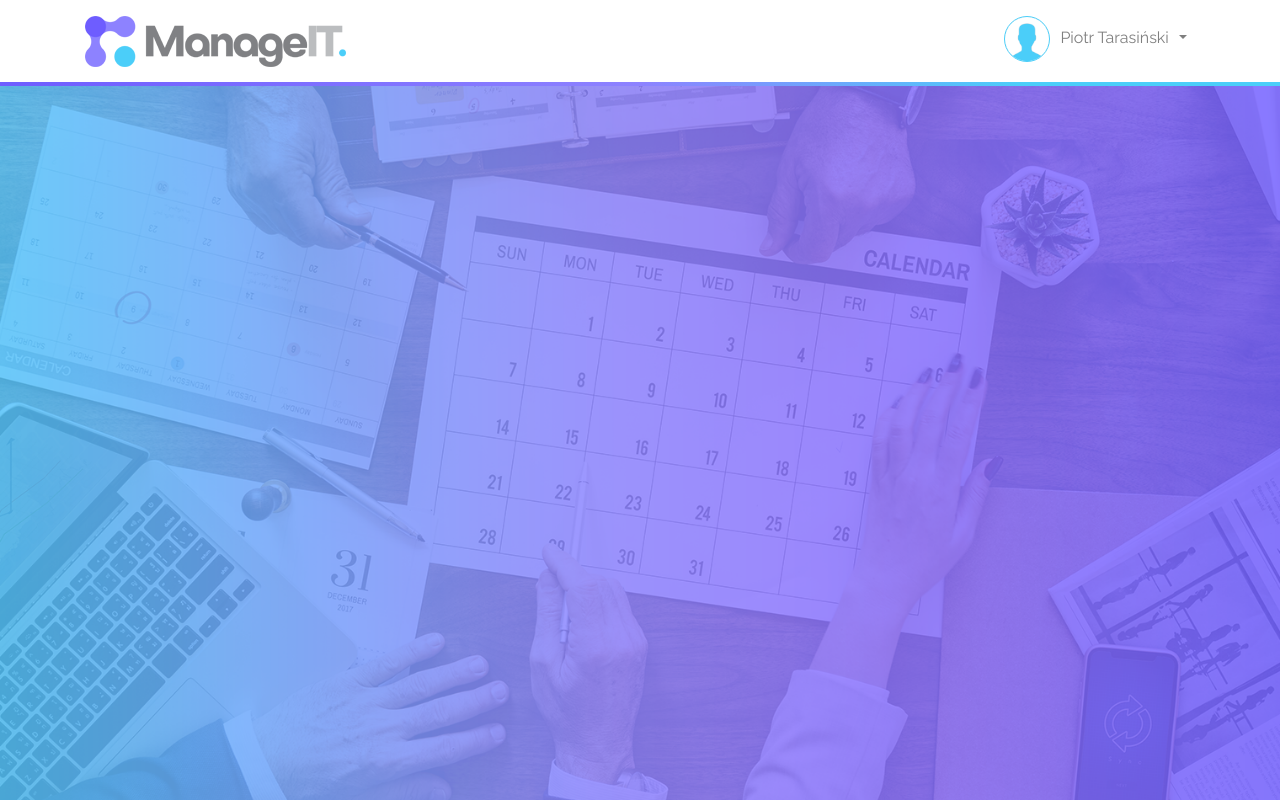
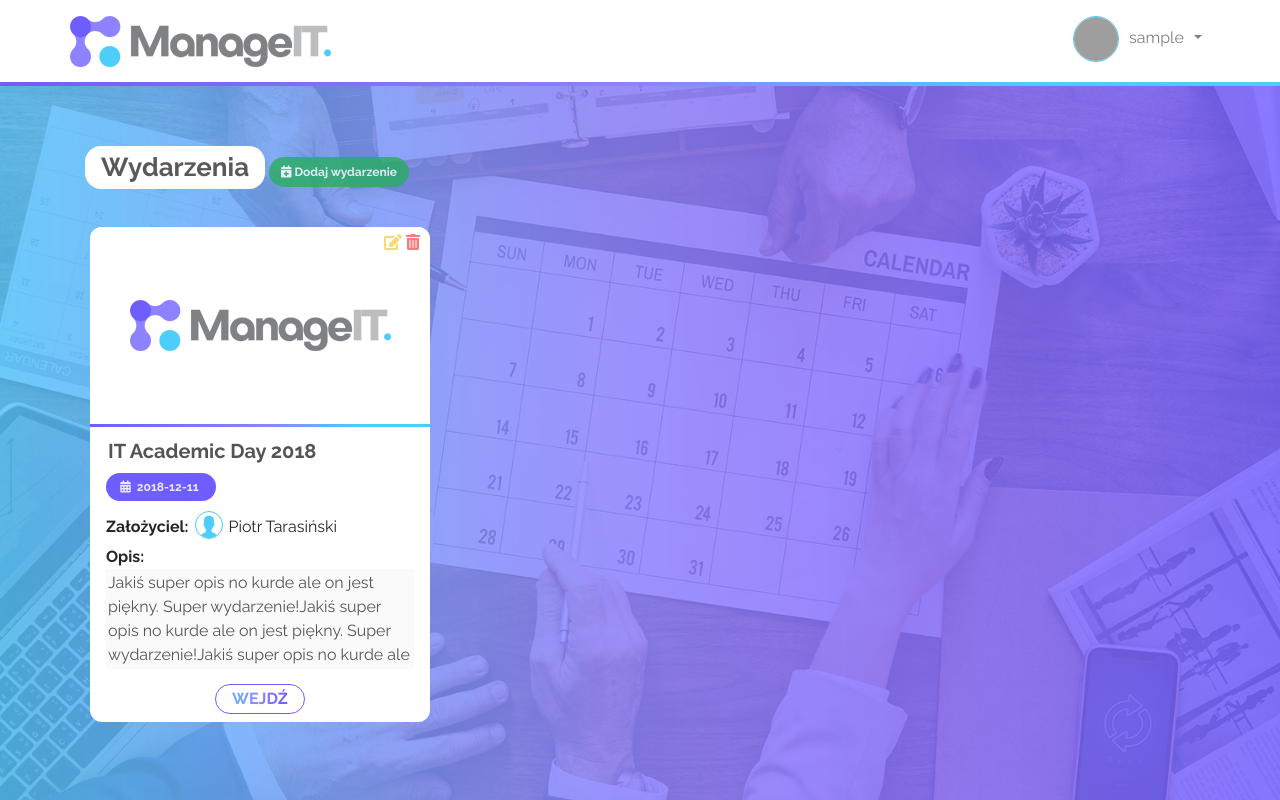
Before and after one commit to PiotrTarasinski/ManageIT, a PHP site: page /events.php in a window 1280 px wide. Run offline with PHP 8.4, Linux system fonts and the light colour scheme; the visitor is signed in with stand-in values (Sample User, id 1); data that the repository does not hold is empty; some libraries are stand-ins or nearby versions; grey boxes are pictures that could not be loaded.

Commit message:
Event page
-added event page

```diff
--- a/css/events.css
+++ b/css/events.css
@@ -0,0 +1,240 @@
+.events_header{
+    background-color: #fff;
+    display: inline-block;
+    width: 180px;
+    text-align: center;
+    border-radius: 16px;
+    font-size: 26px;
+    font-weight: bold;
+    padding: 6px 12px 6px 12px;
+    margin-top: 60px;
+    color: rgba(0,0,0,0.65);
+}
+
+.add_event_button{
+    text-align: center;
+    border-radius: 16px;
+    border: none;
+    font-size: 12px;
+    padding: 6px 12px 6px 12px;
+    font-weight: bold;
+    background-color: #27ae60;
+    color: #fff;
+    opacity: 0.8;
+    outline: none;
+}
+
+.add_event_button:hover{
+    opacity: 1;
+    cursor: pointer;
+}
+
+.main{
+    padding-bottom: 40px;
+}
+
+.col{
+    padding: 0;
+    margin: 0;
+    display: flex;
+    justify-content: center;
+    max-width: 380px;
+}
+.event_card{
+    margin-top: 30px;
+    width: 340px;
+    min-width: 340px;
+    background-color: #fff;
+    border-radius: 12px;
+    overflow: hidden;
+}
+
+.edit_icon , .delete_icon{
+    position: absolute;
+    z-index: 10;
+    top: 4px;
+    opacity: 0.6;
+    transition: opacity 0.5s;
+}
+
+.edit_icon , .delete_icon{
+    cursor: pointer;
+}
+
+.edit_icon{
+    right: 28px;
+    color: #f1c40f;
+}
+
+.delete_icon{
+    right: 10px;
+    color: #f12727;
+}
+
+.edit_icon:hover , .delete_icon:hover{
+    opacity: 1;
+}
+
+
+.event_card_img_container{
+    position: relative;
+    width: 100%;
+    height: 200px;
+    background-color: white;
+    display: flex;
+    align-items: center;
+    justify-content: center;
+    border-bottom: 3px solid transparent;
+    -moz-border-image: -moz-linear-gradient(90deg, rgb(110, 93, 255) 0%, rgb(141, 130, 255) 50%, rgb(75, 206, 249) 80%);
+    -webkit-border-image: -webkit-linear-gradient(90deg, rgb(110, 93, 255) 0%, rgb(141, 130, 255) 50%, rgb(75, 206, 249) 80%);
+    border-image: linear-gradient(90deg, rgb(110, 93, 255) 0%, rgb(141, 130, 255) 50%, rgb(75, 206, 249) 80%);
+    border-image-slice: 1;
+    color: rgba(0,0,0,0.65);
+}
+
+.add_img_button{
+    position: absolute;
+    z-index: 2;
+    width: 100%;
+    height: 100%;
+}
+
+.add_img_button:hover{
+    cursor: pointer;
+}
+
+.event_card_img{
+    max-width: 100%;
+    max-height: 100%;
+}
+
+.event_card_body{
+    padding: 8px 16px 8px 16px;
+}
+
+input[type="text"]:disabled{
+    background-color: transparent;
+    border: none !important;
+    outline: none;
+}
+
+input[type="text"], .event_card_description{
+    background-color: transparent;
+    border: none;
+    outline: none;
+    width: 100%;
+    transition: border 1s;
+    border-bottom: 2px solid #4bcef9;
+}
+
+input[type="text"]:hover , input[type="text"]:active , .event_card_description:hover , .event_card_description:active{
+    border-bottom: 2px solid #6e5dff;
+}
+
+.event_card_title{
+    font-weight: bold;
+    font-size: 20px;
+    width: 100%;
+}
+
+.event_card_creator{
+    width: 100%;
+    display: flex;
+    align-items: flex-end;
+    padding-top: 2px;
+    padding-bottom: 6px;
+}
+
+.event_card_body p{
+    padding: 0;
+    margin: 0;
+}
+
+
+.event_card_creator_avatar_container{
+    width: 28px;
+    height: 28px;
+    margin-left: 6px;
+    margin-right: 6px;
+    border-radius: 50%;
+    border: 1px solid #4bcef9;
+}
+
+.event_card_date{
+    width: 110px;
+    background-color: #6e5dff;
+    border-radius: 16px;
+    margin-top: 6px;
+    padding: 4px 6px 4px 6px;
+    display: flex;
+    align-items: center;
+    justify-content: center;
+    color: rgba(255,255,255,0.85);
+    font-weight: bold;
+    font-size: 12px;
+    margin-bottom: 8px;
+}
+
+.event_card_date_value{
+    background-color: transparent;
+    border: none;
+    outline: none;
+    width: 71px !important;
+    color: rgba(255,255,255,0.85);
+    padding-left: 6px;
+    font-weight: bold;
+    border: none !important;
+}
+
+.event_card_date_value:hover{
+    cursor: pointer;
+}
+
+.event_card_date_value:disabled:hover{
+    cursor: auto;
+}
+
+.event_card_description{
+    width: 100%;
+    resize: none;
+    overflow-y: auto;
+    background-color: rgba(0,0,0,0.02);
+}
+
+.event_card_description:disabled{
+    border: none !important;
+    outline: none;
+}
+
+.enter_event_button{
+    display: block;
+    margin-left: auto;
+    margin-right: auto;
+    outline: none;
+    padding: 2px 16px 2px 16px;
+    margin-top: 8px;
+    border-radius: 16px;
+    border: none;
+    font-weight: bold;
+    background:-webkit-linear-gradient(90deg, rgb(75, 206, 249) 0%, rgb(141, 130, 255) 50%, rgb(110, 93, 255) 80%);
+    background:-o-linear-gradient(90deg, rgb(75, 206, 249) 0%, rgb(141, 130, 255) 50%, rgb(110, 93, 255) 80%);
+    background:-moz-linear-gradient(90deg, rgb(75, 206, 249) 0%, rgb(141, 130, 255) 50%, rgb(110, 93, 255) 80%);
+    background:linear-gradient(90deg, rgb(75, 206, 249) 0%, rgb(141, 130, 255) 50%, rgb(110, 93, 255) 80%);
+    -webkit-background-clip: text;
+    -webkit-text-fill-color: transparent;
+    border: 1px solid #6e5dff;
+    transition: border 1s;
+    transition: color 1s;
+
+}
+
+.enter_event_button:hover{
+    -webkit-background-clip: padding-box;
+    -webkit-text-fill-color: rgba(255,255,255,0.9);
+    border: 1px solid transparent;
+    cursor: pointer;
+}
+
+.enter_event_button:focus{
+    outline: none;
+}
--- a/css/navbar_logged.css
+++ b/css/navbar_logged.css
@@ -1,4 +1,5 @@
 .nav_avatar_container{
+    position: relative;
     width: 46px;
     height: 46px;
     display: inline-block;
@@ -11,5 +12,38 @@
     padding-right: 2px;
 }
 
-.dropdown-toggle::after{
+.dropdown-menu{
+    text-align: center;
 }
+
+.dropdown-item{
+    padding-left: 0px;
+    padding-right: 0px;
+}
+
+
+.log_out_button{
+    color: red;
+}
+
+.log_out_button:hover{
+    color: red;
+}
+
+.dropdown-toggle{
+    padding-left: 0px !important;
+}
+
+.message_container{
+    position: absolute;
+    bottom: -10px;
+    right: 0px;
+}
+
+@media (max-width: 576px) {
+    .username{
+        display: none;
+    }
+
+
+}
--- a/css/style.css
+++ b/css/style.css
@@ -4,6 +4,25 @@
     padding: 0;
     margin: 0;
     font-family: 'Raleway', sans-serif;
+}
+
+::-webkit-scrollbar {
+    width: 8px;
+    border-radius: 12px;
+}
+
+::-webkit-scrollbar-thumb {
+    background:-webkit-linear-gradient(180deg, rgb(75, 206, 249) 0%, rgb(141, 130, 255) 50%, rgb(110, 93, 255) 80%);
+    background:-o-linear-gradient(180deg, rgb(75, 206, 249) 0%, rgb(141, 130, 255) 50%, rgb(110, 93, 255) 80%);
+    background:-moz-linear-gradient(180deg, rgb(75, 206, 249) 0%, rgb(141, 130, 255) 50%, rgb(110, 93, 255) 80%);
+    background:linear-gradient(180deg, rgb(75, 206, 249) 0%, rgb(141, 130, 255) 50%, rgb(110, 93, 255) 80%);
+    background-clip: padding-box;
+    border-radius: 12px;
+}
+
+::-webkit-scrollbar-track {
+    background-color: #f7f7f9;
+    border-radius: 12px;
 }
 
 nav{
@@ -26,6 +45,15 @@
     background-repeat: no-repeat;
 }
 
+.input_file{
+	width: 0.1px;
+	height: 0.1px;
+	opacity: 0;
+	overflow: hidden;
+	position: absolute;
+	z-index: -1;
+}
+
 .button{
     display: block;
     position: relative;
@@ -42,6 +70,7 @@
 .avatar_image{
     width: 100%;
     height: 100%;
+    border-radius: 50%;
 }
 
 .button::after{
--- a/data_base.php
+++ b/data_base.php
@@ -12,6 +12,9 @@
             echo "Nie udało się połączyć z serwerem bazy danych";
             exit();
         }
+        if($this->mysqli->set_charset("utf8")){
+            //zmieniono kodowanie
+        }
     }
     function __destruct(){
         $this->mysqli->close();
--- a/events.php
+++ b/events.php
@@ -5,6 +5,7 @@
         header('Location: login_page.php');
         exit();
     }
+    require_once "navbar.php";
 ?>
 
 <!doctype html>
@@ -30,35 +31,56 @@
 
 
     <div class="hero_body">
-        <!-- Navbar -->
-        <nav class="navbar navbar-expand-sm navbar-light">
-            <div class="container">
-                <a class="navbar-brand" href="events.php"><img src="img/manageIT_logo.png" alt="ManageIT Logo"></a>
-                <ul class="navbar-nav">
-                    <li class="nav-item dropdown">
-                        <a class="nav-link dropdown-toggle" data-toggle="dropdown" href="#" role="button" aria-haspopup="true" aria-expanded="false">
-                            <div class="nav_avatar_container rounded-circle">
-                                <img class="avatar_image" src="img/default_avatar.png" alt="User Avatar">
+        <?php
+            display_navbar();
+        ?>
+
+        <div class="container">
+            <h1 class="events_header">Wydarzenia</h1>
+            <button class="add_event_button"><i class="fas fa-calendar-plus"></i> Dodaj wydarzenie</button>
+            <div class="main">
+                <div class="row">
+                    <!--CARD-->
+                    <div class="col">
+                        <div class="event_card">
+                            <div class="event_card_img_container">
+                                <span class="edit_icon" onclick="editEvent(this)" data-disabled="1" data-id="1"><i class="fas fa-edit"></i></span>
+                                <span class="delete_icon"  data-id="1"><i class="fas fa-trash-alt"></i></span>
+                                <label for="add_event_card_img" onclick="triggerInputFile(this)" class="add_img_button" data-id="1"></label>
+                                <input name="event_card_img" disabled onchange="previewLogo(this)" type="file" class="input_file" accept="image/*" data-function="input-file" data-type="input" data-id="1"/>
+                                <img class="event_card_img" src="img/manageIT_logo.png" alt="Event Image" data-type="preview" data-id="1">
                             </div>
-                            <p class="username">Piotr Tarasiński</p>
-                        </a>
-                        <div class="dropdown-menu dropdown-menu-right">
-                            <a class="dropdown-item" href="#">Wiadomości <span class="badge badge-primary">0</span></a>
-                            <a class="dropdown-item" href="#">Edytuj profil</a>
-                            <div class="dropdown-divider"></div>
-                            <a class="dropdown-item" href="log_out.php">Wyloguj się</a>
+                            <div class="event_card_body">
+                                <input class="event_card_title" disabled type="text" name="event_title" value="IT Academic Day 2018" data-type="input" data-id="1"/>
+                                <div class="event_card_date" id="date_time_picker">
+                                    <i class="fas fa-calendar-alt"></i>
+                                    <input id="event_date" disabled class="event_card_date_value" type="text" value="2018-12-11" data-type="input" data-id="1">
+                                </div>
+                                <div class="event_card_creator">
+                                    <p class="font-weight-bold">Założyciel:</p>
+                                    <div class="event_card_creator_avatar_container">
+                                        <img class="avatar_image" src="img/default_avatar.png" alt="Creator avatar">
+                                    </div>
+                                    <p>Piotr Tarasiński</p>
+                                </div>
+                                <p class="font-weight-bold">Opis:</p>
+                                <textarea class="event_card_description" disabled rows="4" name="event_description" data-type="input" data-id="1">Jakiś super opis no kurde ale on jest piękny. Super wydarzenie!Jakiś super opis no kurde ale on jest piękny. Super wydarzenie!Jakiś super opis no kurde ale on jest piękny. Super wydarzenie!</textarea>
+                                <button class="enter_event_button" data-id="1">WEJDŹ</button>
+                            </div>
                         </div>
-                    </li>
-                </ul>
+                    </div>
+                    <!--CARD END-->
+                </div>
             </div>
-        </nav>
-        <!--End Of Navbar -->
+
+        </div>
     </div>
 
-    <!-- Optional JavaScript -->
     <!-- jQuery first, then Popper.js, then Bootstrap JS -->
     <script src="https://code.jquery.com/jquery-3.3.1.slim.min.js" integrity="sha384-q8i/X+965DzO0rT7abK41JStQIAqVgRVzpbzo5smXKp4YfRvH+8abtTE1Pi6jizo" crossorigin="anonymous"></script>
     <script src="https://cdnjs.cloudflare.com/ajax/libs/popper.js/1.14.3/umd/popper.min.js" integrity="sha384-ZMP7rVo3mIykV+2+9J3UJ46jBk0WLaUAdn689aCwoqbBJiSnjAK/l8WvCWPIPm49" crossorigin="anonymous"></script>
     <script src="https://stackpath.bootstrapcdn.com/bootstrap/4.1.3/js/bootstrap.min.js" integrity="sha384-ChfqqxuZUCnJSK3+MXmPNIyE6ZbWh2IMqE241rYiqJxyMiZ6OW/JmZQ5stwEULTy" crossorigin="anonymous"></script>
+    <!-- Optional JavaScript -->
+    <script src="js/events.js"></script>
 </body>
 </html>
--- /dev/null
+++ b/navbar.php
@@ -0,0 +1,50 @@
+<?php
+
+function display_navbar(){
+    require_once "data_base.php";
+    //create data base connection
+    $db = new db();
+    //sql query
+    $sql = "SELECT * FROM messages WHERE recipient='".$_SESSION['user_id']."'";
+    $messages_count = 0;
+    if($result = $db->query($sql)){
+        $messages_count = $result->num_rows;
+        $result->free_result();
+    }
+    //close data base connection
+    unset($db);
+
+    //display navbar
+    echo
+    '<!-- Navbar -->
+    <nav class="navbar navbar-expand navbar-light">
+        <div class="container">
+            <a class="navbar-brand" href="events.php"><img src="img/manageIT_logo.png" alt="ManageIT Logo"></a>
+            <ul class="navbar-nav">
+                <li class="nav-item dropdown">
+                    <a class="nav-link dropdown-toggle" data-toggle="dropdown" href="#" role="button" aria-haspopup="true" aria-expanded="false">
+                        <div class="nav_avatar_container rounded-circle">
+                            <img class="avatar_image" src="'.$_SESSION['user_avatar'].'" alt="User Avatar">';
+                            if($messages_count>0){
+                                echo
+                                '<div class="message_container">
+                                    <i class="fas fa-envelope"></i>
+                                </div>';
+                            }
+                        echo
+                       '</div>
+                        <p class="username">'.$_SESSION['user_name'].'</p>
+                    </a>
+                    <div class="dropdown-menu dropdown-menu-right">
+                        <a class="dropdown-item" href="#"><i class="fas fa-envelope"></i> Wiadomości <span class="badge badge-primary">'.$messages_count.'</span></a>
+                        <a class="dropdown-item" href="#"><i class="fas fa-user-edit"></i> Edytuj profil</a>
+                        <div class="dropdown-divider"></div>
+                        <a class="dropdown-item log_out_button" href="log_out.php"><i class="fas fa-sign-out-alt"></i> Wyloguj się</a>
+                    </div>
+                </li>
+            </ul>
+        </div>
+    </nav>
+    <!--End Of Navbar -->';
+}
+?>
```
Also changed, not shown: css/login_and_register_page.css (+0 -9 lines), js/events.js (added, +30 -0 lines).
